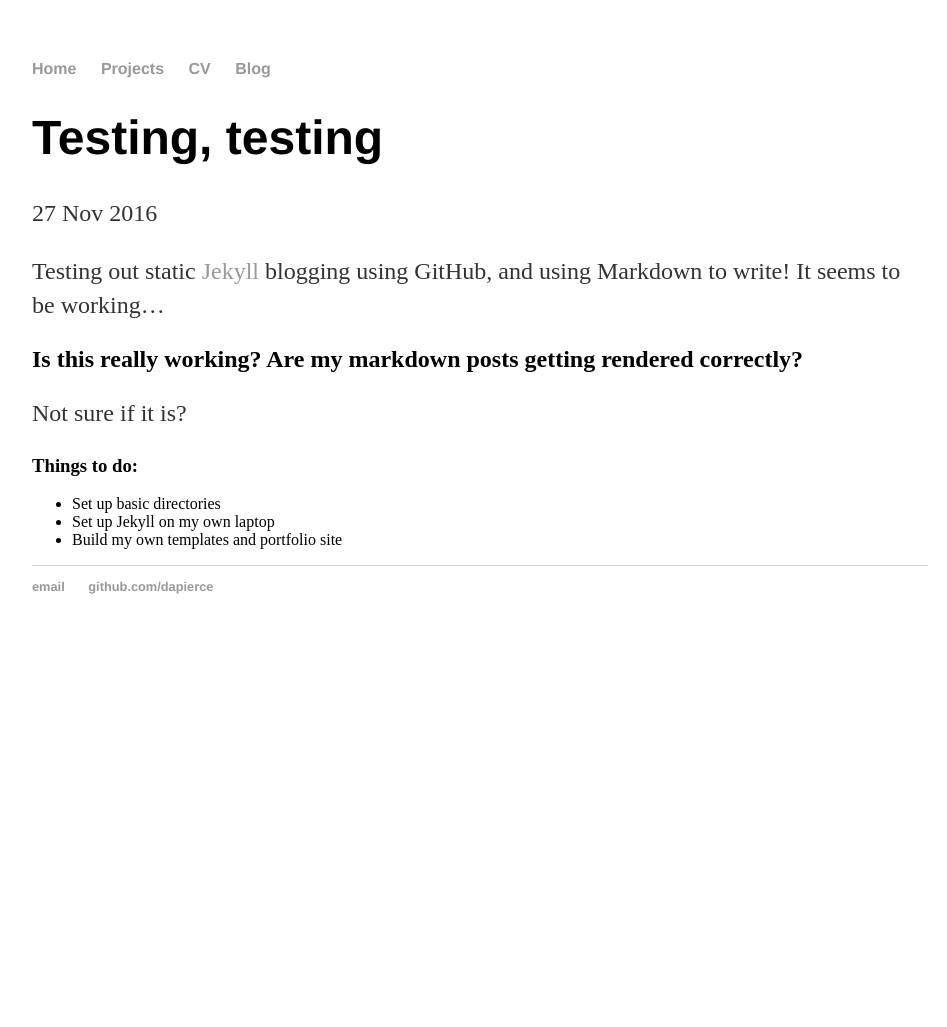
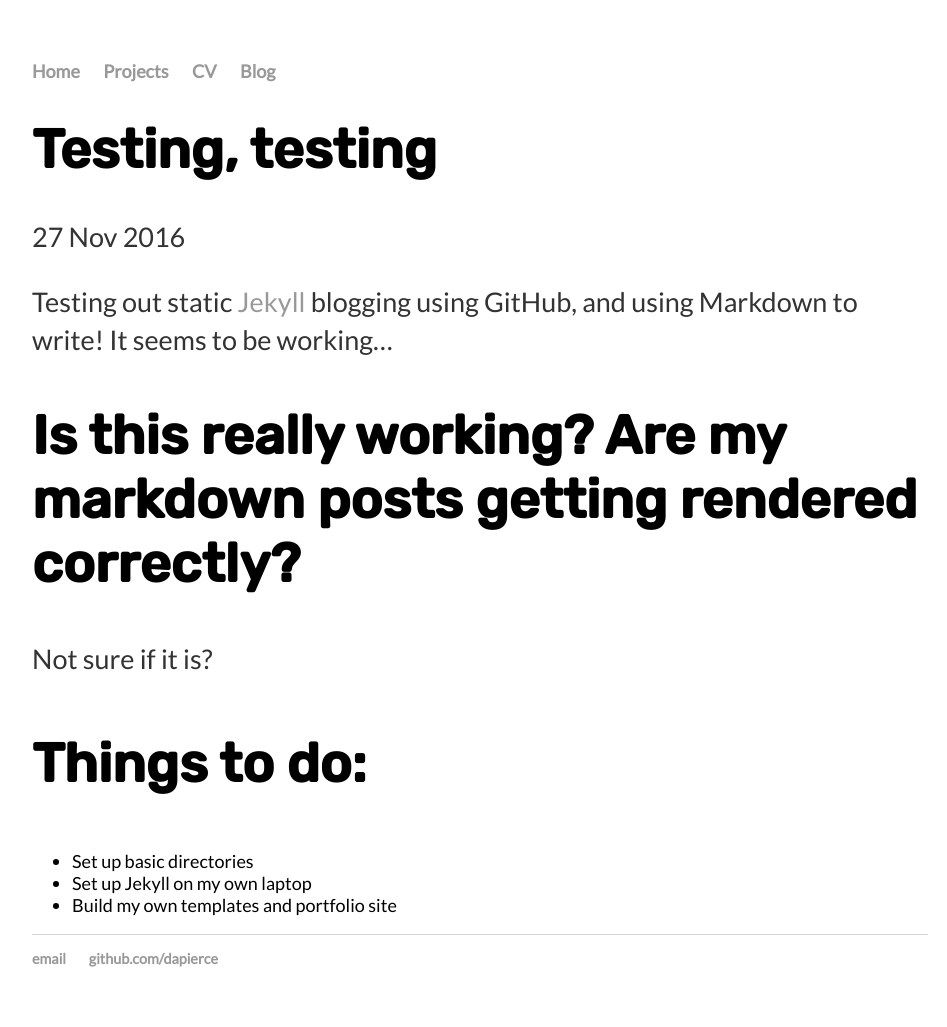
Before and after one commit to dapierce/dapierce.github.io-archive, a Jekyll site: the page built from _posts/2016-11-27-testing.md, in a window 1280 px wide. Shown: the whole page, without its empty margins (160-1107 px from the left). Built offline with Jekyll 4.4.1, drawn with Linux system fonts in a browser that asks for light colours; before the commit the page ends 900 px from its top, so only the background shows below that.

Commit message:
Update main.css

```diff
--- a/css/main.css
+++ b/css/main.css
@@ -1,9 +1,10 @@
 body {
+    font-family: 'Lato', sans-serif;
+    font-size: 18px;
     margin: 60px auto;
     width: 70%;
 }
 nav ul, footer ul {
-    font-family:'Helvetica', 'Arial', 'Sans-Serif';
     padding: 0px;
     list-style: none;
     font-weight: bold;
@@ -19,9 +20,9 @@
 a:hover {
     text-decoration: underline;
 }
-h1 {
+h1,h2,h3 {
     font-size: 3em;
-    font-family:'Helvetica', 'Arial', 'Sans-Serif';
+    font-family: 'Rubik', sans-serif;
 }
 p {
     font-size: 1.5em;
```
